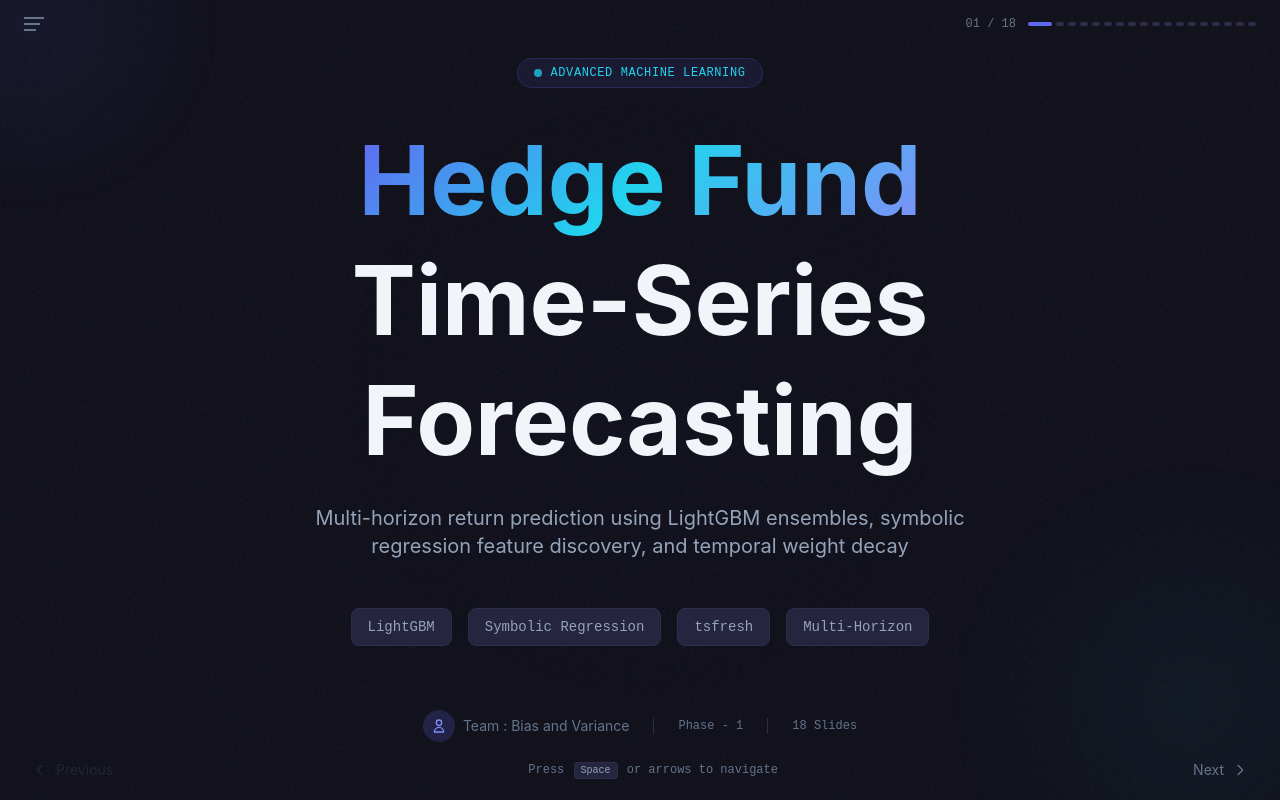
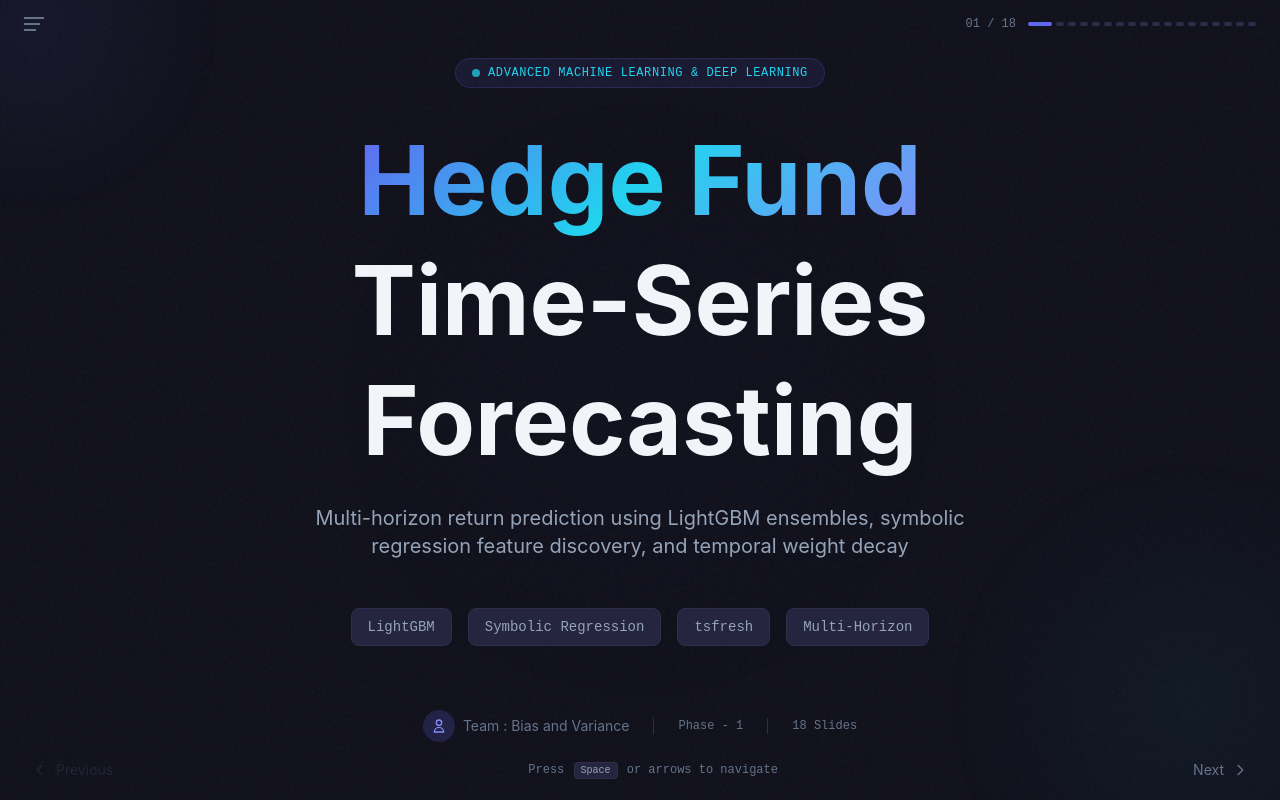
Before and after one commit to Pranay0083/TIme-series-hedge-fund-forecasting-AML, a React (Vite) app in the folder client/: page / in a window 1280 px wide. Built offline with nearby package versions, Linux system fonts and the light colour scheme.

Commit message:
updated the title and indentation

```diff
--- a/client/src/slides/TitleSlide.jsx
+++ b/client/src/slides/TitleSlide.jsx
@@ -5,7 +5,7 @@ export default function TitleSlide() {
         <div className="fade-up opacity-0 stagger-1">
           <div className="inline-flex items-center gap-2 px-4 py-1.5 rounded-full bg-primary/10 border border-primary/20 mb-8">
             <span className="w-2 h-2 rounded-full bg-accent animate-pulse" />
-            <span className="text-xs font-mono text-accent tracking-wider uppercase">Advanced Machine Learning</span>
+            <span className="text-xs font-mono text-accent tracking-wider uppercase">Advanced Machine Learning & Deep Learning</span>
           </div>
         </div>
 
```
